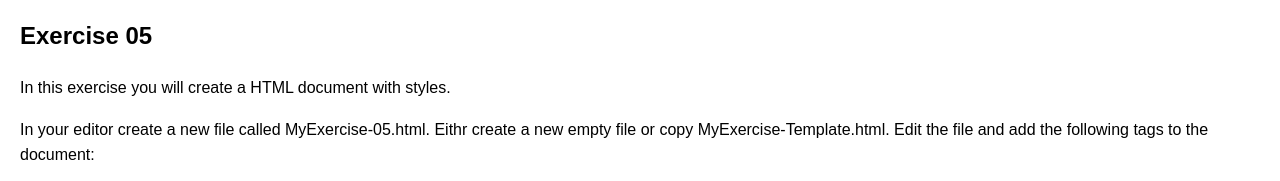
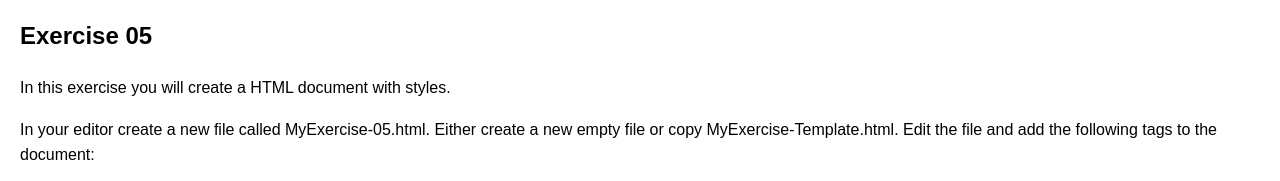
Before and after one commit to edmundmulligan/Witches-and-Wizards, a plain HTML site: page Exercises/Exercise-05.html in a window 1280 px wide. Shown: the part 2639-2820 px from the top of the page. Drawn offline with Linux system fonts and the light colour scheme.

Commit message:
Update Exercises/Exercise-05.html
Co-authored-by: Copilot <175728472+Copilot@users.noreply.github.com>

```diff
--- a/Exercises/Exercise-05.html
+++ b/Exercises/Exercise-05.html
@@ -186,7 +186,7 @@
             <h2>Exercise 05</h2>
             <p>In this exercise you will create a HTML document with styles.
             </p>
-            <p>In your editor create a new file called MyExercise-05.html. Eithr create a new empty file or copy MyExercise-Template.html.
+            <p>In your editor create a new file called MyExercise-05.html. Either create a new empty file or copy MyExercise-Template.html.
                 Edit the file and add the following tags to the document:
                 <ul>
                     <li>&lt;!DOCTYPE html&gt;</li>
```
